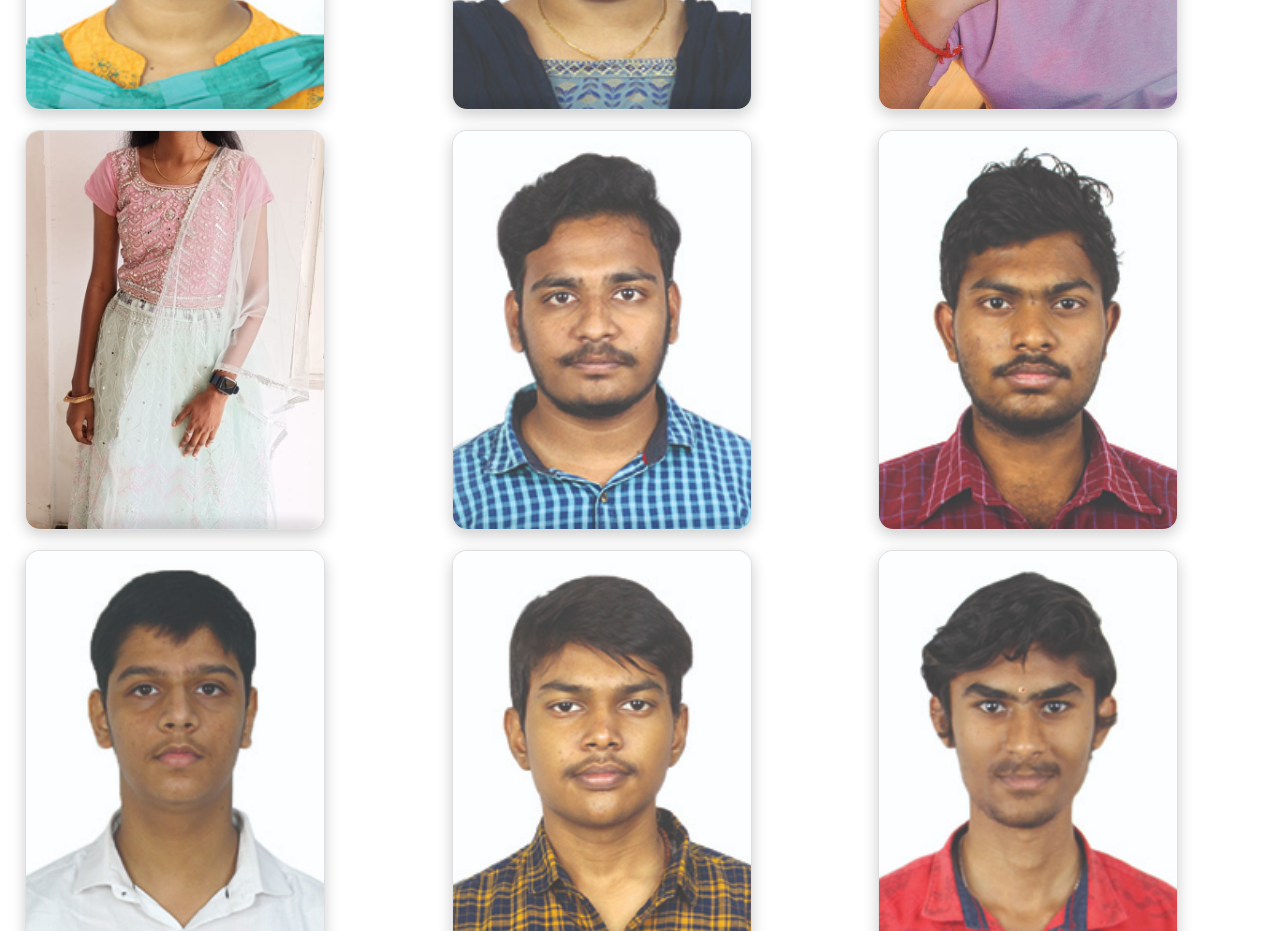
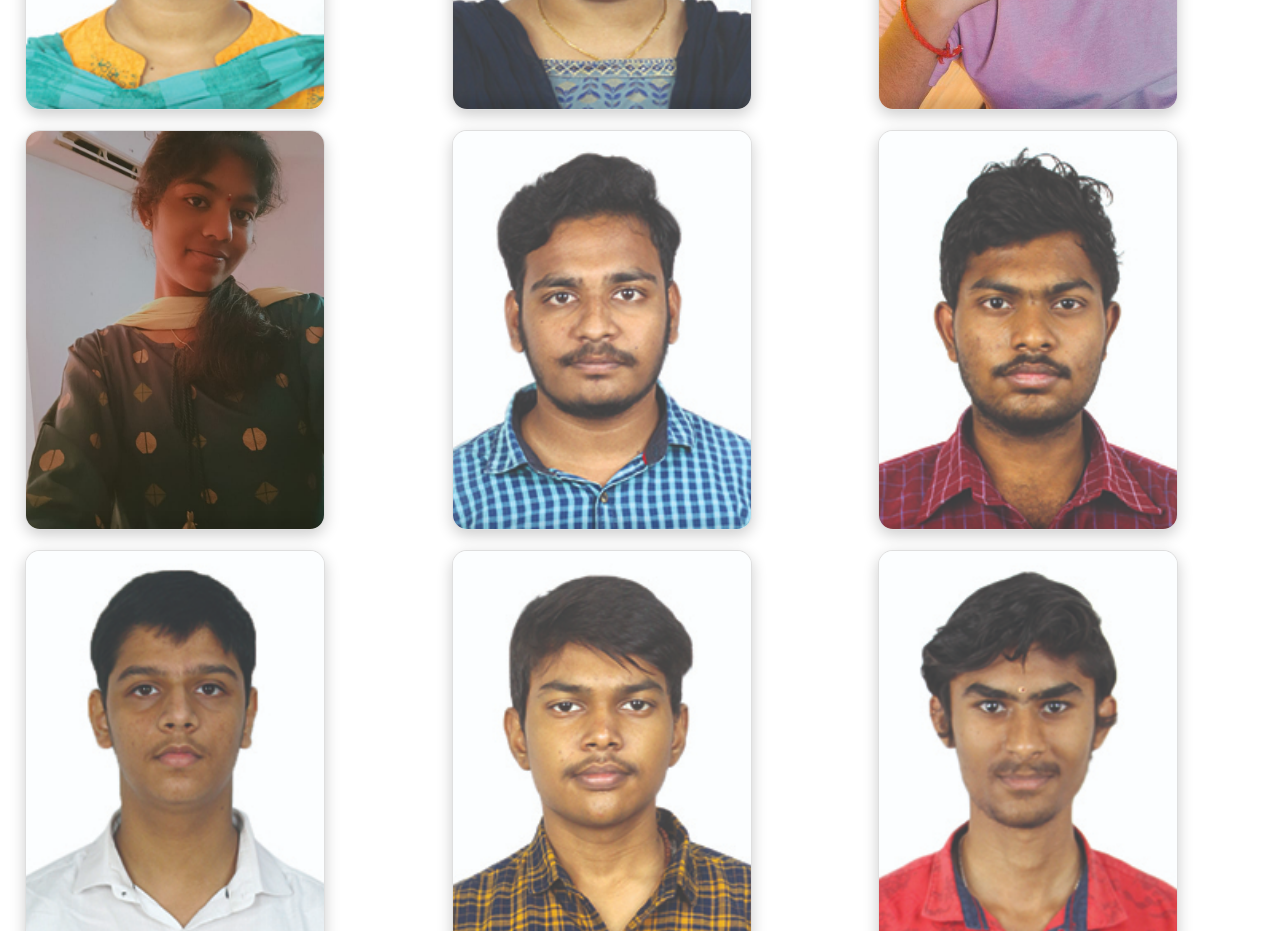
Before and after one commit to vaishnavi30881/SEAWebsite, a plain HTML site: page cards.html in a window 1280 px wide. Shown: the part 3780-4711 px from the top of the page. Drawn offline with nearby package versions, Linux system fonts and the light colour scheme.

Commit message:
Update cards.html

```diff
--- a/cards.html
+++ b/cards.html
@@ -974,7 +974,7 @@
              <div class="col col-4">
             <div class="card">
               <div class="imgBx">
-                <img src="images/profiles/bhavya.jpg" alt="" />
+                <img src="images/profiles/bhavya2.jpg" alt="" />
               </div>
               <div class="content">
                 <div class="contentBx">
```
